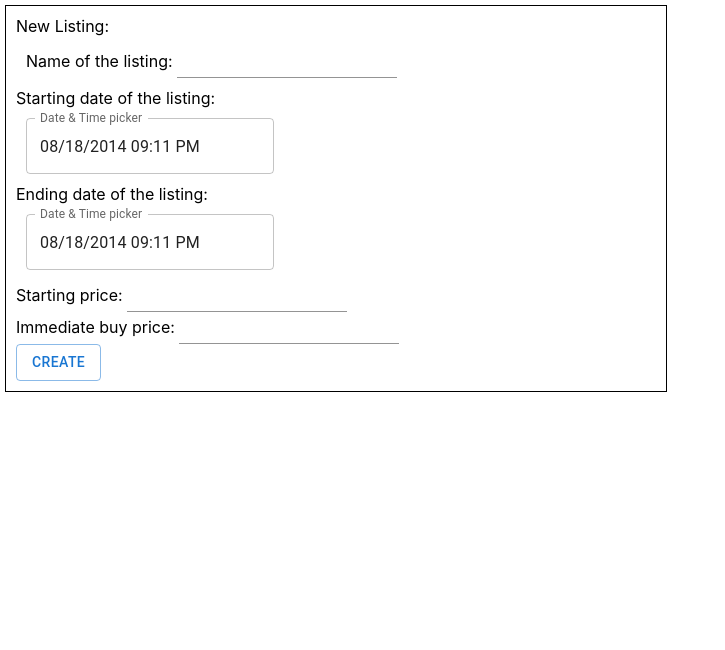
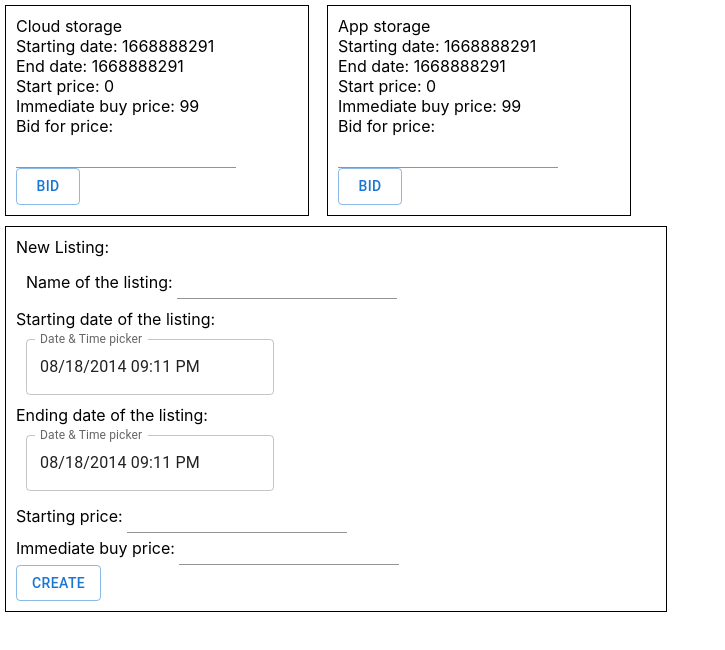
Before and after one commit to asparuhdamyanov/FEVM-EthGlobal-Hachathon-StoreFi, a React (Create React App) app in the folder storefi/: page / in a window 1280 px wide. Shown: the top 650 px of the page, without its empty margins (0-725 px from the left). Built offline with nearby package versions, Linux system fonts and the light colour scheme.

Commit message:
added the board of listings for biddin

```diff
--- a/storefi/src/App.tsx
+++ b/storefi/src/App.tsx
@@ -2,10 +2,14 @@ import React from 'react';
 import logo from './logo.svg';
 import './App.css';
 import ListingCreation from './components/ListingCreation';
+import Board from './components/Board';
 
 function App() {
   return (
+    <div>
+      <Board></Board>
     <ListingCreation ></ListingCreation>
+    </div>
   );
 }
 
--- /dev/null
+++ b/storefi/src/components/Board.module.css
@@ -0,0 +1,10 @@
+.listingCreation {
+    border:1px solid black;
+    margin: 5px;
+    padding: 10px;
+    /* width: 50%; */
+}
+
+.inputItem {
+    padding: 10px;
+}
--- /dev/null
+++ b/storefi/src/components/Board.tsx
@@ -0,0 +1,61 @@
+import React, { Component, JSXElementConstructor, ReactElement } from "react";
+import { Input, TextField, Button, Grid } from "@mui/material";
+import { DateTimePicker } from "@mui/x-date-pickers/DateTimePicker";
+import { LocalizationProvider } from "@mui/x-date-pickers/LocalizationProvider";
+import { AdapterDayjs } from "@mui/x-date-pickers/AdapterDayjs";
+import dayjs, { Dayjs } from "dayjs";
+
+import styles from "./Board.module.css";
+const boardListing = [
+  {
+    name: "Cloud storage",
+    startDate: 1668888291,
+    endDate: 1668888291,
+    startingPrice: 0,
+    immediateBuyPrice: 99,
+  },
+  {
+    name: "App storage",
+    startDate: 1668888291,
+    endDate: 1668888291,
+    startingPrice: 0,
+    immediateBuyPrice: 99,
+  },
+];
+
+function Board() {
+  return (
+    <Grid className="container-grid" container spacing={1}>
+      {boardListing.map((item, index) => {
+        return (
+          <Grid item xs={12} sm={6} md={3} key={index}>
+            <div className={styles.listingCreation}>
+              <div>
+                <label>{item.name}</label>
+              </div>
+              <div>
+                <label>Starting date: {item.startDate}</label>
+              </div>
+              <div>
+                <label>End date: {item.endDate}</label>
+              </div>
+              <div>
+                <label>Start price: {item.startingPrice}</label>
+              </div>
+              <div>
+                <label>Immediate buy price: {item.immediateBuyPrice}</label>
+              </div>
+              <div>
+                <label>Bid for price: </label>
+                <Input></Input>
+              </div>
+              <Button variant="outlined">Bid</Button>
+            </div>
+          </Grid>
+        );
+      })}
+    </Grid>
+  );
+}
+
+export default Board;
```
